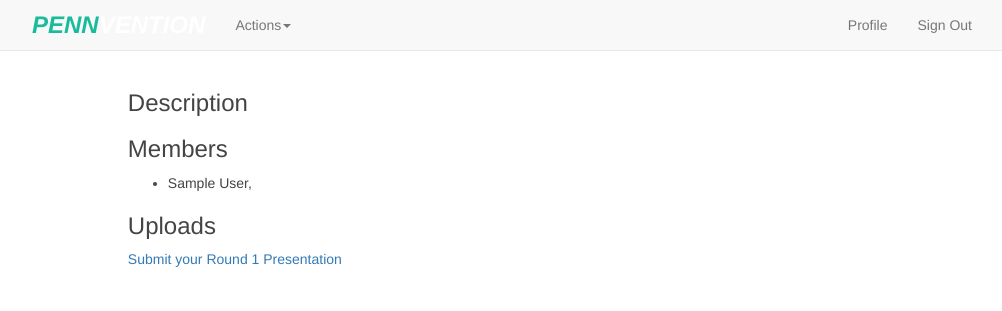
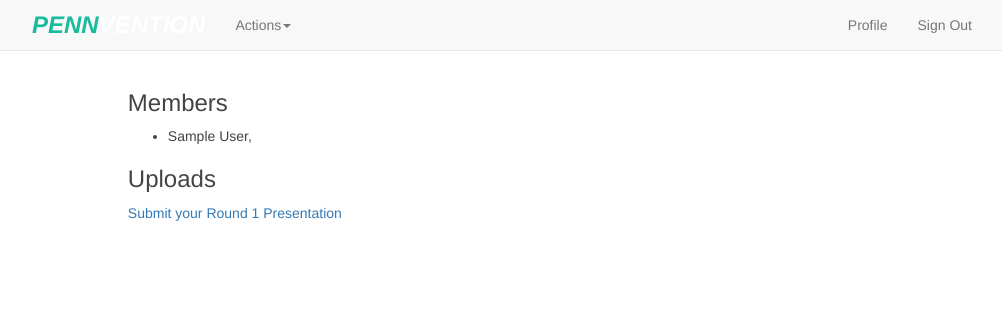
Before and after one commit to Pennvention/pvapp, a Flask app: template pvapp/templates/profile.html in a window 1280 px wide. Shown: the top 311 px of the page, without its empty margins (123-1125 px from the left). Run offline with Flask 2, Linux system fonts and the light colour scheme; the template is opened without the code that fills it: values that come from a table or form of the project are taken from there, others are empty; the visitor is signed in with stand-in values (Sample User, id 1); data comes from the database, SQL or seed files in the repository; parts of the project's set-up code (start-up, migrations or seed data) failed here and were passed over; some libraries are stand-ins or nearby versions.

Commit message:
cosmetic changes to profile

```diff
--- a/pvapp/templates/profile.html
+++ b/pvapp/templates/profile.html
@@ -2,7 +2,6 @@
 {% block content %}
   <div class="jumbo">
     <h2>{{ p.projectname }}</h2>
-    <h3>Description</h3>
     <p>{{ p.description }} </p>
     <h3>Members</h3>
     <ul>
```
